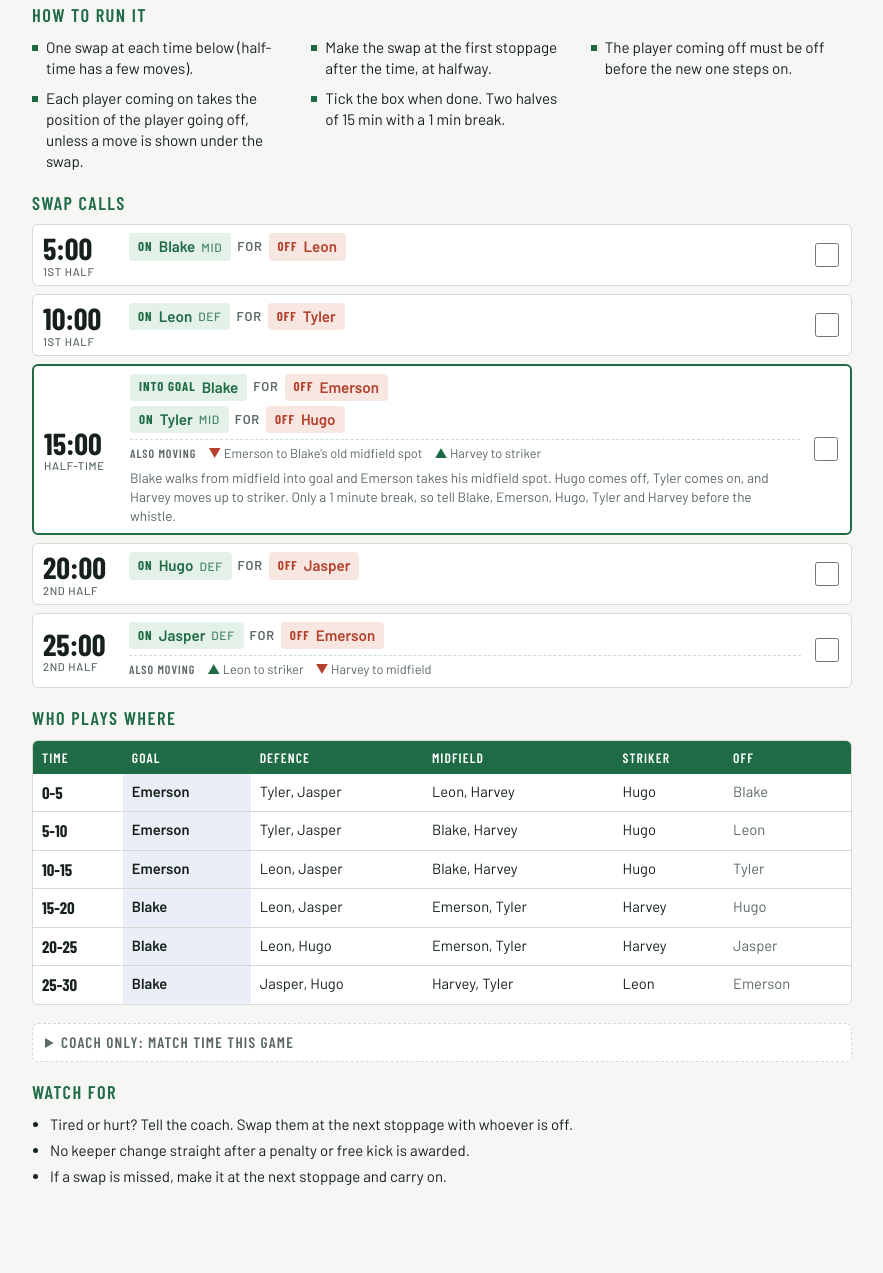
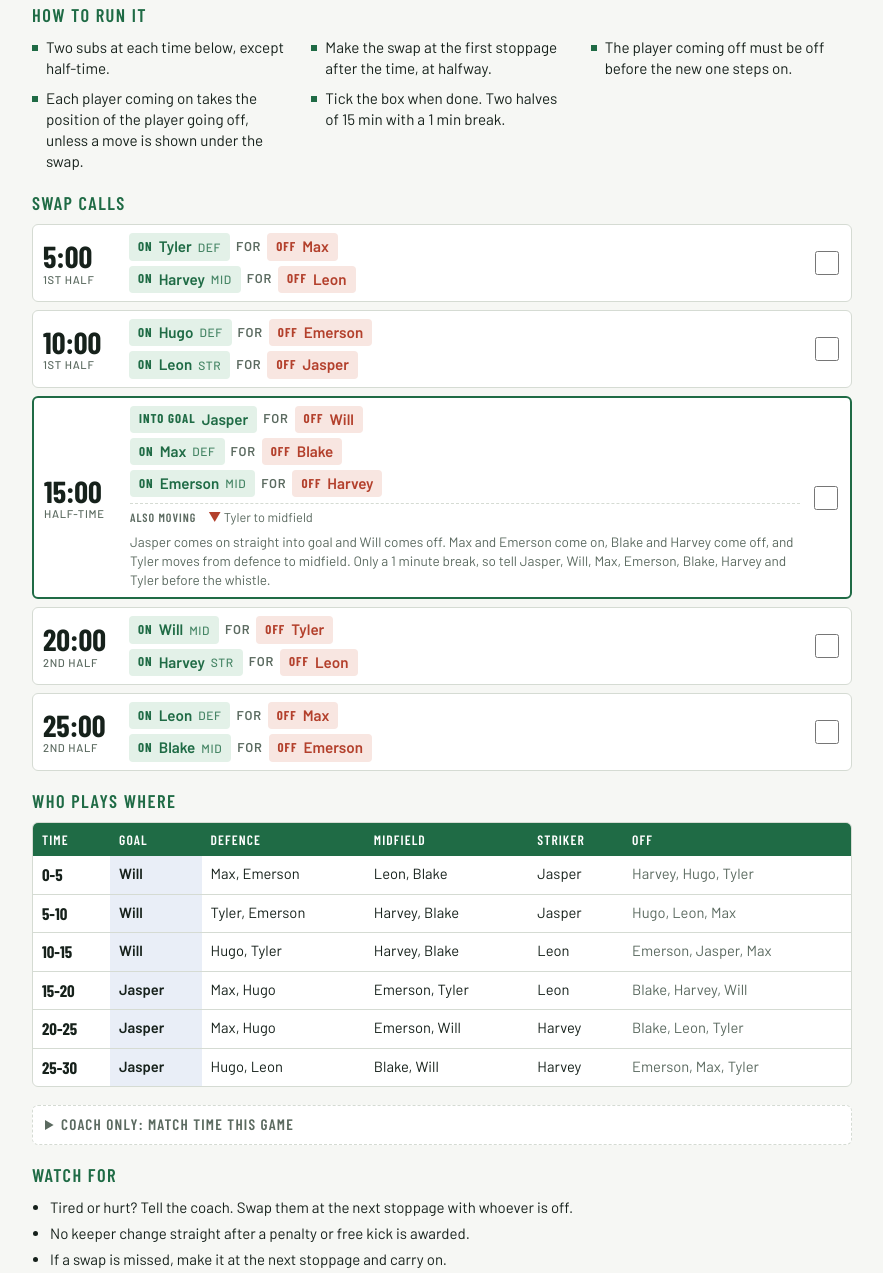
Before and after one commit to nickmittas1/Mghty-Messi-s, a plain HTML site: page index.html in a window 1280 px wide. Shown: the part 185-1458 px from the top of the page, without its empty margins (198-1081 px from the left). Before the commit the page ends 1404 px from the top, so only its background shows below. Drawn offline with nearby package versions, Linux system fonts and the light colour scheme.

Commit message:
Add files via upload

```diff
--- a/index.html
+++ b/index.html
@@ -122,7 +122,7 @@ body::before{content:"";position:fixed;inset:0 0 auto;height:env(safe-area-inset
 <main class="sheet">
   <header>
     <h1>Sideline Sub Card</h1>
-    <p class="meta">U9 &middot; Round 4 &middot; Wed 11 Nov, 5:50pm &middot; Tompkins Park, Pitch 3 &middot; vs Suuiii Squad</p>
+    <p class="meta">U9 &middot; Round 5 &middot; Wed 18 Nov, 5:50pm &middot; Tompkins Park, Pitch 5 &middot; vs ManUkids</p>
   </header>
 
   <div class="timer" id="timer" role="timer">
@@ -136,7 +136,7 @@ body::before{content:"";position:fixed;inset:0 0 auto;height:env(safe-area-inset
   <section>
     <h2>How to run it</h2>
     <ul class="rules">
-      <li>One swap at each time below (half-time has a few moves).</li>
+      <li>Two subs at each time below, except half-time.</li>
       <li>Make the swap at the first stoppage after the time, at halfway.</li>
       <li>The player coming off must be off before the new one steps on.</li>
       <li>Each player coming on takes the position of the player going off, unless a move is shown under the swap.</li>
@@ -150,39 +150,43 @@ body::before{content:"";position:fixed;inset:0 0 auto;height:env(safe-area-inset
       <div class="swap">
         <div class="time">5:00<small>1st half</small></div>
         <div class="pairs">
-          <div class="pair"><span class="chip on"><b>On</b>Blake <span class="pos">mid</span></span><span class="for">for</span><span class="chip off"><b>Off</b>Leon</span></div>
+          <div class="pair"><span class="chip on"><b>On</b>Tyler <span class="pos">def</span></span><span class="for">for</span><span class="chip off"><b>Off</b>Max</span></div>
+          <div class="pair"><span class="chip on"><b>On</b>Harvey <span class="pos">mid</span></span><span class="for">for</span><span class="chip off"><b>Off</b>Leon</span></div>
         </div>
         <input class="tick" type="checkbox" id="s1" aria-label="5:00 swaps done">
       </div>
       <div class="swap">
         <div class="time">10:00<small>1st half</small></div>
         <div class="pairs">
-          <div class="pair"><span class="chip on"><b>On</b>Leon <span class="pos">def</span></span><span class="for">for</span><span class="chip off"><b>Off</b>Tyler</span></div>
+          <div class="pair"><span class="chip on"><b>On</b>Hugo <span class="pos">def</span></span><span class="for">for</span><span class="chip off"><b>Off</b>Emerson</span></div>
+          <div class="pair"><span class="chip on"><b>On</b>Leon <span class="pos">str</span></span><span class="for">for</span><span class="chip off"><b>Off</b>Jasper</span></div>
         </div>
         <input class="tick" type="checkbox" id="s2" aria-label="10:00 swaps done">
       </div>
       <div class="swap half">
         <div class="time">15:00<small>Half-time</small></div>
         <div class="pairs">
-          <div class="pair"><span class="chip on"><b>Into goal</b>Blake</span><span class="for">for</span><span class="chip off"><b>Off</b>Emerson</span></div>
-          <div class="pair"><span class="chip on"><b>On</b>Tyler <span class="pos">mid</span></span><span class="for">for</span><span class="chip off"><b>Off</b>Hugo</span></div>
-          <div class="moves"><b>Also moving</b><span><span class="dn">▼</span> Emerson to Blake's old midfield spot</span><span><span class="up">▲</span> Harvey to striker</span></div>
-          <div class="note">Blake walks from midfield into goal and Emerson takes his midfield spot. Hugo comes off, Tyler comes on, and Harvey moves up to striker. Only a 1 minute break, so tell Blake, Emerson, Hugo, Tyler and Harvey before the whistle.</div>
+          <div class="pair"><span class="chip on"><b>Into goal</b>Jasper</span><span class="for">for</span><span class="chip off"><b>Off</b>Will</span></div>
+          <div class="pair"><span class="chip on"><b>On</b>Max <span class="pos">def</span></span><span class="for">for</span><span class="chip off"><b>Off</b>Blake</span></div>
+          <div class="pair"><span class="chip on"><b>On</b>Emerson <span class="pos">mid</span></span><span class="for">for</span><span class="chip off"><b>Off</b>Harvey</span></div>
+          <div class="moves"><b>Also moving</b><span><span class="dn">▼</span> Tyler to midfield</span></div>
+          <div class="note">Jasper comes on straight into goal and Will comes off. Max and Emerson come on, Blake and Harvey come off, and Tyler moves from defence to midfield. Only a 1 minute break, so tell Jasper, Will, Max, Emerson, Blake, Harvey and Tyler before the whistle.</div>
         </div>
         <input class="tick" type="checkbox" id="s3" aria-label="15:00 swaps done">
       </div>
       <div class="swap">
         <div class="time">20:00<small>2nd half</small></div>
         <div class="pairs">
-          <div class="pair"><span class="chip on"><b>On</b>Hugo <span class="pos">def</span></span><span class="for">for</span><span class="chip off"><b>Off</b>Jasper</span></div>
+          <div class="pair"><span class="chip on"><b>On</b>Will <span class="pos">mid</span></span><span class="for">for</span><span class="chip off"><b>Off</b>Tyler</span></div>
+          <div class="pair"><span class="chip on"><b>On</b>Harvey <span class="pos">str</span></span><span class="for">for</span><span class="chip off"><b>Off</b>Leon</span></div>
         </div>
         <input class="tick" type="checkbox" id="s4" aria-label="20:00 swaps done">
       </div>
       <div class="swap">
         <div class="time">25:00<small>2nd half</small></div>
         <div class="pairs">
-          <div class="pair"><span class="chip on"><b>On</b>Jasper <span class="pos">def</span></span><span class="for">for</span><span class="chip off"><b>Off</b>Emerson</span></div>
-          <div class="moves"><b>Also moving</b><span><span class="up">▲</span> Leon to striker</span><span><span class="dn">▼</span> Harvey to midfield</span></div>
+          <div class="pair"><span class="chip on"><b>On</b>Leon <span class="pos">def</span></span><span class="for">for</span><span class="chip off"><b>Off</b>Max</span></div>
+          <div class="pair"><span class="chip on"><b>On</b>Blake <span class="pos">mid</span></span><span class="for">for</span><span class="chip off"><b>Off</b>Emerson</span></div>
         </div>
         <input class="tick" type="checkbox" id="s5" aria-label="25:00 swaps done">
       </div>
@@ -195,12 +199,12 @@ body::before{content:"";position:fixed;inset:0 0 auto;height:env(safe-area-inset
       <table>
         <thead><tr><th>Time</th><th>Goal</th><th>Defence</th><th>Midfield</th><th>Striker</th><th>Off</th></tr></thead>
         <tbody>
-          <tr><td class="t">0-5</td><td class="gk">Emerson</td><td>Tyler, Jasper</td><td>Leon, Harvey</td><td>Hugo</td><td class="off">Blake</td></tr>
-          <tr><td class="t">5-10</td><td class="gk">Emerson</td><td>Tyler, Jasper</td><td>Blake, Harvey</td><td>Hugo</td><td class="off">Leon</td></tr>
-          <tr><td class="t">10-15</td><td class="gk">Emerson</td><td>Leon, Jasper</td><td>Blake, Harvey</td><td>Hugo</td><td class="off">Tyler</td></tr>
-          <tr><td class="t">15-20</td><td class="gk">Blake</td><td>Leon, Jasper</td><td>Emerson, Tyler</td><td>Harvey</td><td class="off">Hugo</td></tr>
-          <tr><td class="t">20-25</td><td class="gk">Blake</td><td>Leon, Hugo</td><td>Emerson, Tyler</td><td>Harvey</td><td class="off">Jasper</td></tr>
-          <tr><td class="t">25-30</td><td class="gk">Blake</td><td>Jasper, Hugo</td><td>Harvey, Tyler</td><td>Leon</td><td class="off">Emerson</td></tr>
+          <tr><td class="t">0-5</td><td class="gk">Will</td><td>Max, Emerson</td><td>Leon, Blake</td><td>Jasper</td><td class="off">Harvey, Hugo, Tyler</td></tr>
+          <tr><td class="t">5-10</td><td class="gk">Will</td><td>Tyler, Emerson</td><td>Harvey, Blake</td><td>Jasper</td><td class="off">Hugo, Leon, Max</td></tr>
+          <tr><td class="t">10-15</td><td class="gk">Will</td><td>Hugo, Tyler</td><td>Harvey, Blake</td><td>Leon</td><td class="off">Emerson, Jasper, Max</td></tr>
+          <tr><td class="t">15-20</td><td class="gk">Jasper</td><td>Max, Hugo</td><td>Emerson, Tyler</td><td>Leon</td><td class="off">Blake, Harvey, Will</td></tr>
+          <tr><td class="t">20-25</td><td class="gk">Jasper</td><td>Max, Hugo</td><td>Emerson, Will</td><td>Harvey</td><td class="off">Blake, Leon, Tyler</td></tr>
+          <tr><td class="t">25-30</td><td class="gk">Jasper</td><td>Hugo, Leon</td><td>Blake, Will</td><td>Harvey</td><td class="off">Emerson, Max, Tyler</td></tr>
         </tbody>
       </table>
     </div>
@@ -209,8 +213,8 @@ body::before{content:"";position:fixed;inset:0 0 auto;height:env(safe-area-inset
   <details class="coach">
     <summary>Coach only: match time this game</summary>
     <div class="mins">
-      <span><b>Harvey</b> 30</span><span><b>Emerson</b> 25 (15 in goal)</span><span><b>Blake</b> 25 (15 in goal)</span><span><b>Leon</b> 25</span>
-      <span><b>Tyler</b> 25</span><span><b>Hugo</b> 25</span><span><b>Jasper</b> 25</span>
+      <span><b>Will</b> 25 (15 in goal)</span><span><b>Jasper</b> 25 (15 in goal)</span><span><b>Emerson</b> 20</span><span><b>Leon</b> 20</span><span><b>Harvey</b> 20</span>
+      <span><b>Hugo</b> 20</span><span><b>Blake</b> 20</span><span><b>Max</b> 15</span><span><b>Tyler</b> 15</span>
     </div>
   </details>
 
```
